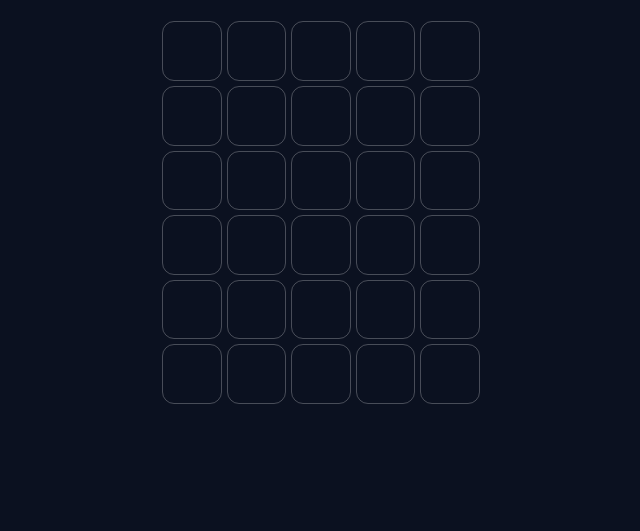
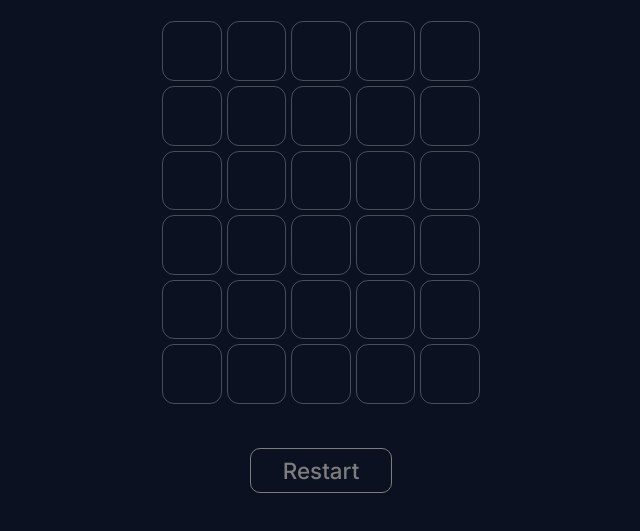
Before and after one commit to yesiddn/rxjs, a website built with webpack: page public/index.html in a window 1280 px wide. Shown: the part 63-594 px from the top of the page, without its empty margins (319-959 px from the left). Built offline with nearby package versions, Linux system fonts and the light colour scheme.

Commit message:
Add button to restart and game status structure

```diff
--- a/public/index.html
+++ b/public/index.html
@@ -55,6 +55,16 @@
     </div>
   </div>
 
+  <div class="message-container">
+    <p class="message-text"></p>
+  </div>
+
+  <div class="restart-container">
+    <button class="restart-button" disabled>
+      Restart
+    </button>
+  </div>
+
   <script src="./bundle.js">
   </script>
 </body>
```
